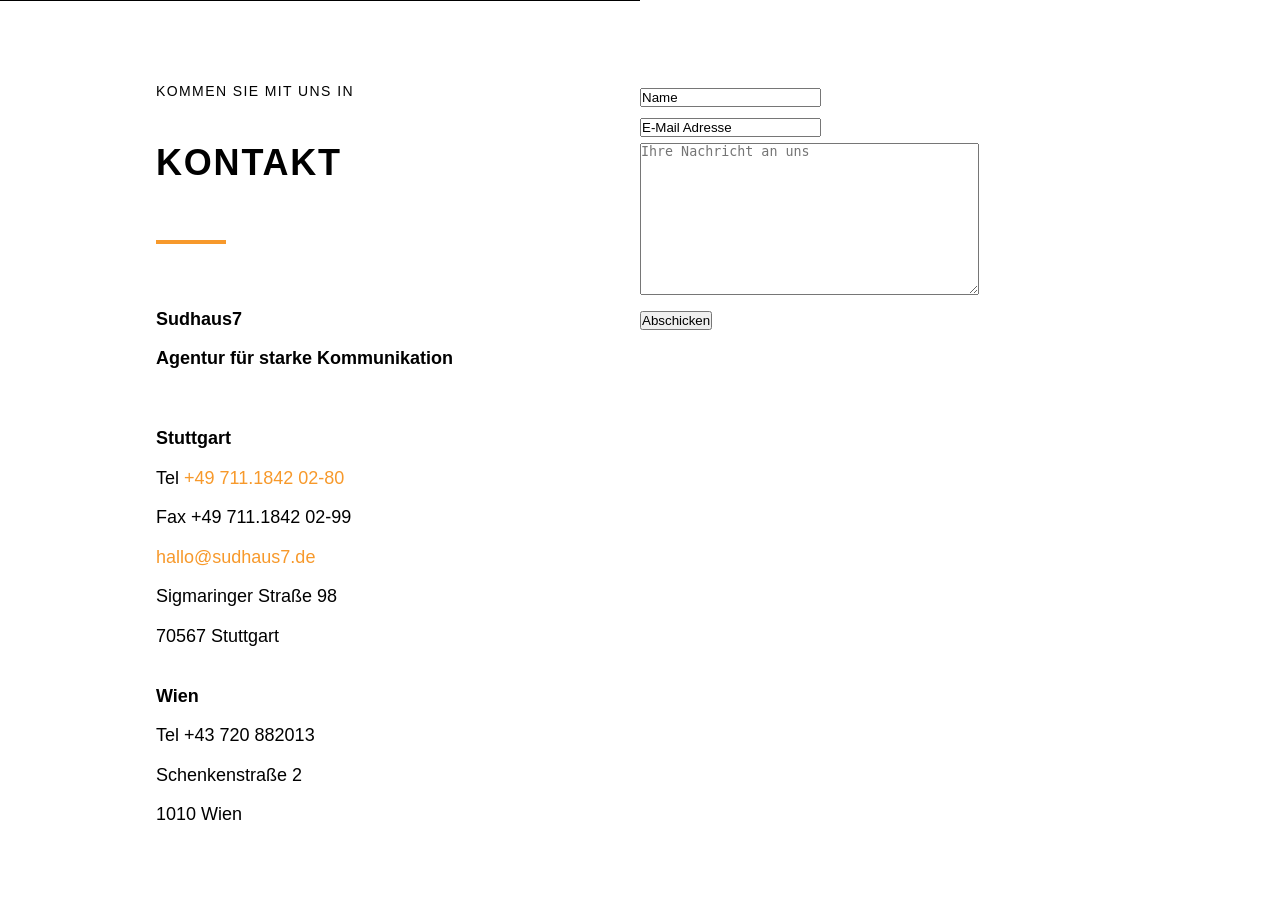
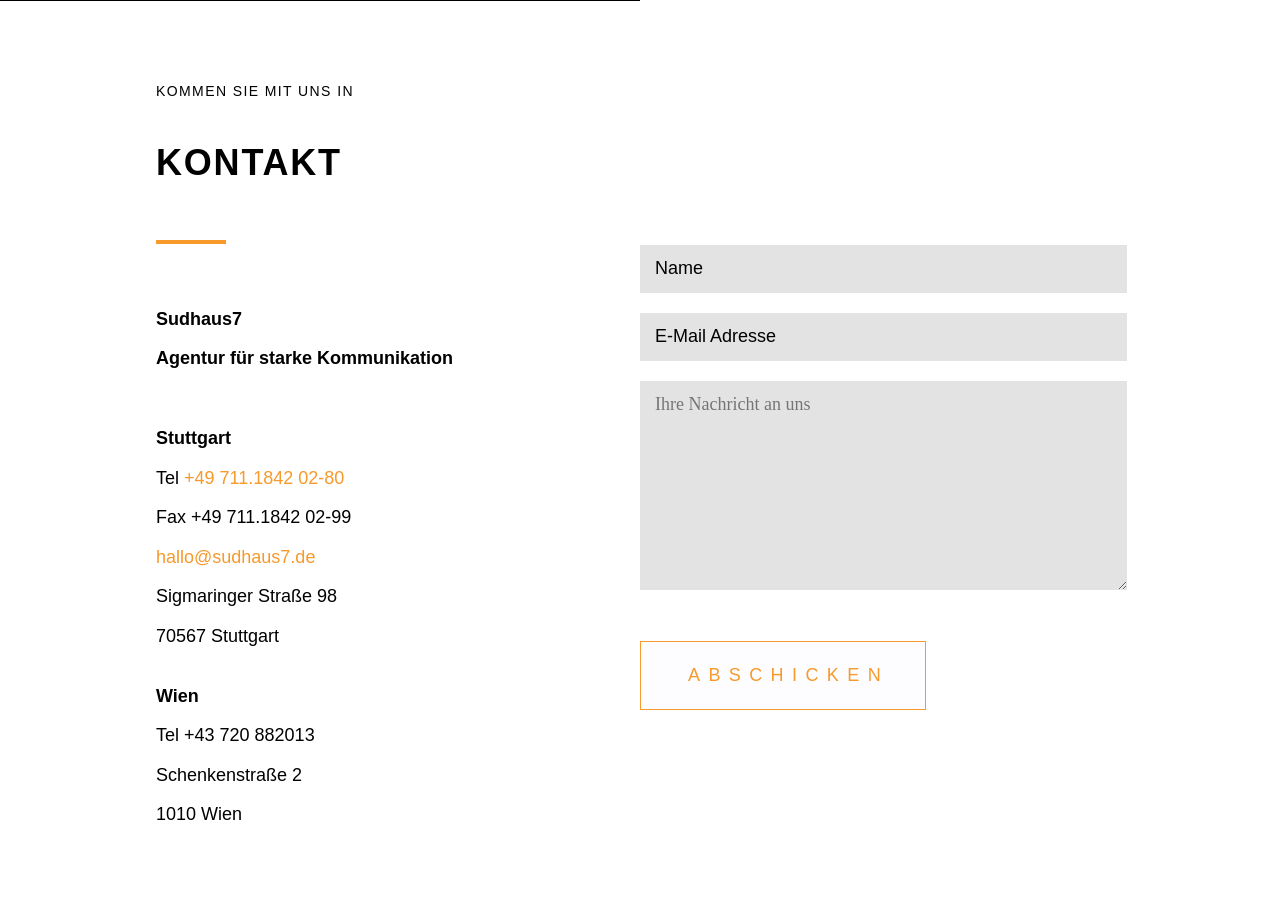
Before and after one commit to Zero8473/sudhaus7stat, a PHP site: page / in a window 1280 px wide. Shown: the part 4635-5541 px from the top of the page. Run offline with PHP 8.4, Linux system fonts and the light colour scheme; style sheets or scripts are compiled from the project's sources; some web fonts are replaced.

Commit message:
button changes

```diff
--- a/htdocs/content/contact.php
+++ b/htdocs/content/contact.php
@@ -55,7 +55,10 @@
             <br>
             <textarea cols="40" rows="10" name="message" placeholder="Ihre Nachricht an uns"></textarea>
             <br>
-            <input type="submit" value="Abschicken">
+            <div class="button">
+                <input  id="submit-123" type="submit" value="Abschicken">
+            </div>
+
         </form>
 
     </div>
--- a/htdocs/css/button.scss
+++ b/htdocs/css/button.scss
@@ -1,5 +1,5 @@
 .button{
-  a{
+  a,input{
     display: inline-block;
     padding: 12px 24px;
     border-radius: 3px;
@@ -23,5 +23,4 @@
       color: #f7992b
     }
   }
-
 }
--- a/htdocs/css/contact.scss
+++ b/htdocs/css/contact.scss
@@ -62,6 +62,64 @@
     }
     .contact-form{
       width:50%;
+      padding: 162px 113px 0 0;
+      input{
+        width: 100%;
+        font-size: 18px;
+        font-weight: 300;
+        line-height: 1.625em;
+        letter-spacing: 0px;
+        padding: 9px 15px 10px;
+        margin: 0 0 20px;
+        border-radius: 0;
+        background-color: rgba(0,0,0,.11);
+        color: #000;
+        border-style: solid;
+        border-width: 0;
+      }
+      textarea{
+        font-family: "Raleway",Raleway Sans-serif !important;
+        width: 100%;
+        height: 209px;
+        min-height: 209px;
+        font-size: 18px;
+        font-weight: 300;
+        line-height: 1.625em;
+        letter-spacing: 0px;
+        padding: 9px 15px 10px;
+        margin: 0 0 20px;
+        border-radius: 0;
+        background-color: rgba(0,0,0,.11);
+        color: #000;
+        border-style: solid;
+        border-width: 0;
+        resize: vertical;
+        overflow: auto;
+        &::placeholder{
+          opacity: 1;
+        }
+      }
+      .button{
+        input{
+          font-size: 18px;
+          font-weight: 400;
+          line-height: 1.714em;
+          letter-spacing: 8.4px;
+          width: auto;
+        }
+      }
+      //[id*="submit-"] means that it applies to all IDs that contain submit- In typo3 you can change the index of said IDs to the element's id like this id="submit-{data.uid}"
+      [id*="submit-"]{
+        background-color: rgba(68,123,224,.01);
+        color: #f7992b;
+        padding: 18px 36px 18px 47px;
+        border-style: solid;
+        border-width: 1px;
+        border-color: #f7992b;
+        border-radius: 0;
+        margin: 20px 0 0;
+
+      }
     }
   }
 }
```
